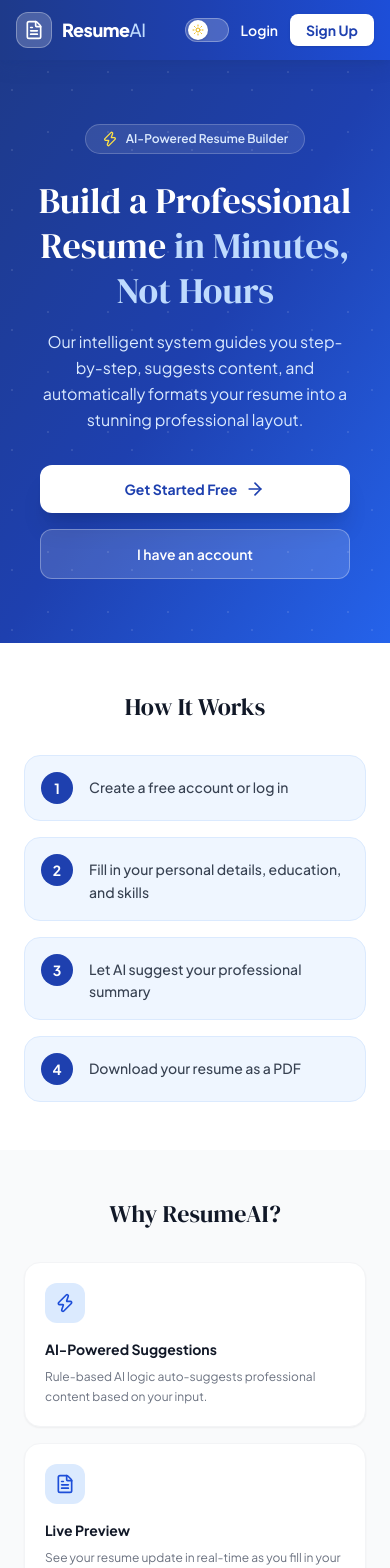
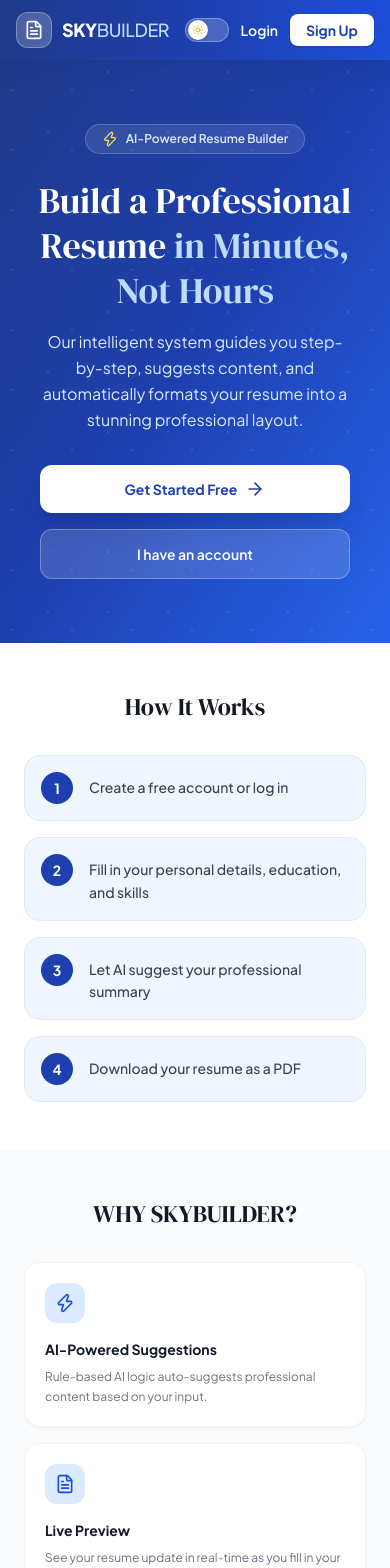
Before and after one commit to Suman0703/sky-builder-ai-resume, a React (Vite) app in the folder client/: page / in a window 390 px wide. Shown: the top 1568 px of the page. Built offline with nearby package versions, Linux system fonts and the light colour scheme.

Commit message:
Updated frontend UI and responsive design

```diff
--- a/client/src/components/Navbar.jsx
+++ b/client/src/components/Navbar.jsx
@@ -23,7 +23,7 @@
             <FileText className="w-5 h-5 text-white" />
           </div>
           <span className="text-white font-extrabold text-lg tracking-tight">
-            Resume<span className="text-blue-200 font-medium">AI</span>
+            SKY<span className="text-blue-200 font-medium">BUILDER</span>
           </span>
         </Link>
 
--- a/client/src/pages/Landingpage.jsx
+++ b/client/src/pages/Landingpage.jsx
@@ -72,7 +72,7 @@
       {/* Features */}
       <section className="bg-gray-50 dark:bg-gray-900 py-12 md:py-20">
         <div className="max-w-5xl mx-auto px-6">
-          <h2 className="font-serif text-2xl md:text-3xl text-gray-900 dark:text-white text-center mb-8 md:mb-12">Why ResumeAI?</h2>
+          <h2 className="font-serif text-2xl md:text-3xl text-gray-900 dark:text-white text-center mb-8 md:mb-12">WHY SKYBUILDER?</h2>
           <div className="grid grid-cols-1 sm:grid-cols-2 lg:grid-cols-4 gap-4 md:gap-6">
             {features.map(({ icon: Icon, title, desc }) => (
               <div key={title} className="bg-white dark:bg-gray-800 rounded-2xl p-5 md:p-6 border border-gray-100 dark:border-gray-700 shadow-sm hover:shadow-md transition">
```
